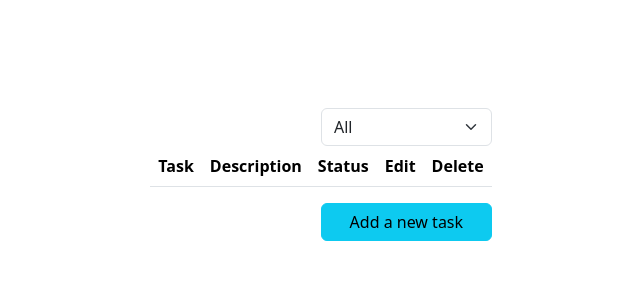
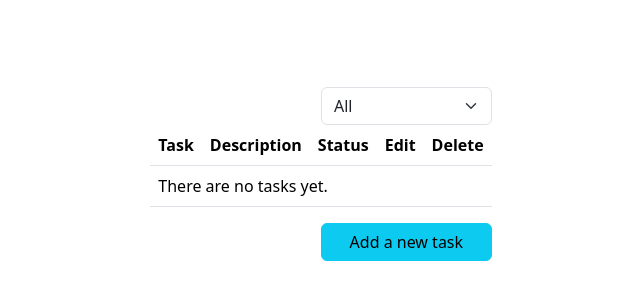
Before and after one commit to sofiiaruban/task-manager-app, a React (Vite) app: page /#/ in a window 1280 px wide. Shown: the part 226-526 px from the top of the page, without its empty margins (319-959 px from the left). Built offline with nearby package versions, Linux system fonts and the light colour scheme.

Commit message:
refactor: Replace th to td

```diff
--- a/src/pages/Dashboard.tsx
+++ b/src/pages/Dashboard.tsx
@@ -59,16 +59,16 @@ export const Dashboard: React.FC = () => {
           </tr>
         </thead>
         <tbody>
-          {filteredTasks
-            ? filteredTasks.map((task: Task) => (
+          {filteredTasks.length > 0 ? (
+            filteredTasks.map((task: Task) => (
               <tr key={task.id}>
-                  <th>{task.task}</th>
-                  <th>{task.description}</th>
-                  <th colSpan={4} className="text-center">
+                <td>{task.task}</td>
+                <td>{task.description}</td>
+                <td colSpan={4} className="text-center">
                   {task.completion === 'done' ? (
                     <IconButton
                       src={done}
-                        imgDesc='Check'
+                      imgDesc="Check"
                       onClick={() =>
                         handleToggleCompletion(task.id, task.completion)
                       }
@@ -76,28 +76,32 @@ export const Dashboard: React.FC = () => {
                   ) : (
                     <IconButton
                       src={progress}
-                        imgDesc='Progress'
+                      imgDesc="Progress"
                       onClick={() =>
                         handleToggleCompletion(task.id, task.completion)
                       }
                     />
                   )}
-                  </th>
-                  <th className="text-center">
+                </td>
+                <td className="text-center">
                   <Link to={`/task/${task.id}`}>
-                      <IconButton src={edit} imgDesc='Pencil'/>
+                    <IconButton src={edit} imgDesc="Pencil" />
                   </Link>
-                  </th>
-                  <th className="text-center">
+                </td>
+                <td className="text-center">
                   <IconButton
                     src={trash}
                     imgDesc="Trash can"
                     onClick={() => handleDelete(task.id)}
                   />
-                  </th>
+                </td>
               </tr>
             ))
-            : null}
+          ) : (
+            <tr>
+              <td colSpan={8}>There are no tasks yet.</td>
+            </tr>
+          )}
         </tbody>
       </Table>
       <Link to="/task">
```
Lines whose indentation alone changed are shown as unchanged.
